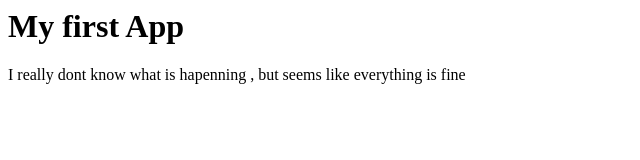
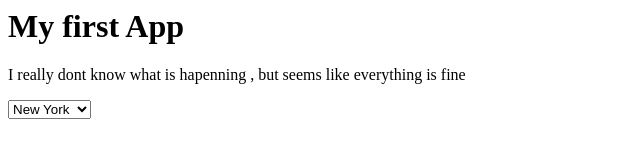
Before and after one commit to akshayghadi45/dbapp, a plain HTML site: page index.html in a window 1280 px wide. Shown: the whole page, without its empty margins (0-640 px from the left). Drawn offline with Linux system fonts and the light colour scheme.

Commit message:
updated html

```diff
--- a/index.html
+++ b/index.html
@@ -4,6 +4,13 @@
 <body>
 <h1> My first App </h1>
 <p> I really dont know what is hapenning , but seems like everything is fine </P>
+  <select name="my_html_select_box">
+
+	<option>New York </option>
+	<option>Bucharest</option>
+	<option>Madrid</option>
+
+</select>
 
 
 
```
